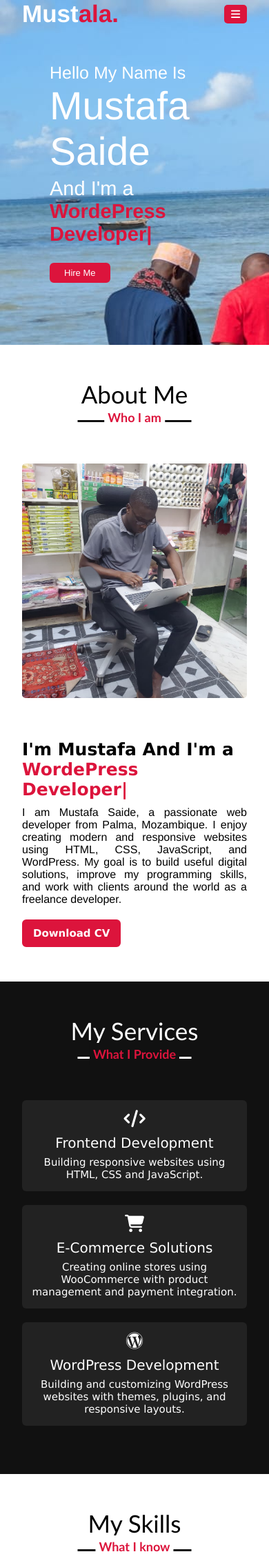
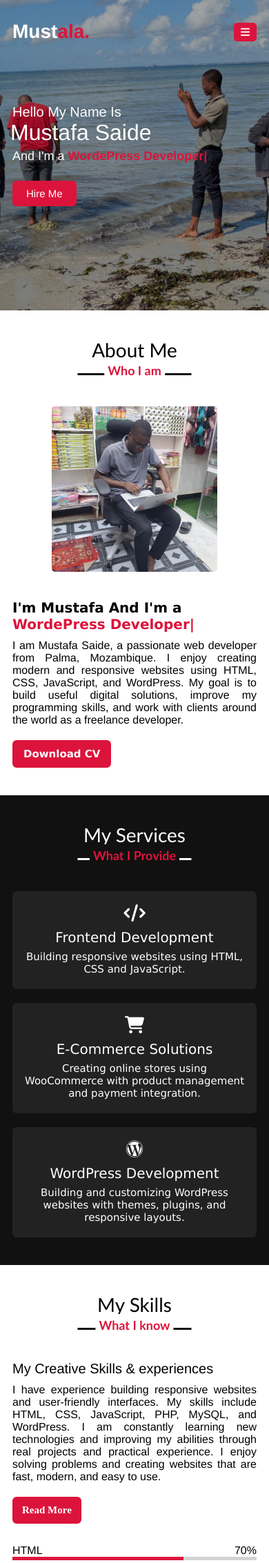
Before and after one commit to mustafasaidewaz-spec/mustala, a PHP site: page / in a window 390 px wide. Shown: the top 2266 px of the page at 69% size. Run offline with PHP 8.4, Linux system fonts and the light colour scheme; some libraries are stand-ins or nearby versions.

Commit message:
Update style.css

```diff
--- a/style.css
+++ b/style.css
@@ -13,13 +13,12 @@ html{
     padding: 0 70px;
     margin: auto;
 }
-
   /* navbar style */
 .navbar{
 position: fixed;
 width: 100%;
 z-index: 999;
-padding: 30 0;
+padding: 30px 0;
 font-family: 'Franklin Gothic Medium', 'Arial Narrow', Arial, sans-serif;
 transition: all 0.3s ease;
 }
@@ -97,14 +95,25 @@ color: crimson;
    /* HOMEPAGE STYLE */
     .home{
         display: flex;
-        background: url("ptf baner.jpeg") no-repeat;
-        height: 90vh;
+        background: url("img/ptf baner.jpeg") no-repeat center;
+        background-size: cover;
+        height: 100vh;
         color: #fff;
         min-height: 500px;
         font-family: 'Franklin Gothic Medium', 'Arial Narrow', Arial, sans-serif;
+        position: relative;
+    }
+    .home::before{
+        content: "";
+        position: absolute;
+        inset: 0;
+        background: rgba(0, 0, 0, 0.35);
     }
     .home .max-width{
-        margin: auto 0 auto 40px
+        margin: auto 0 auto 40px;
+        width: 100%;
+        position: relative;
+        z-index: 1;
     }
 
     .home .home-content .text-1{
@@ -201,6 +210,7 @@ width: 45%;
 .about .about-content .left img{
 height: 400px;
 width: 400px;
+max-width: 100%;
 object-fit: cover;
 border-radius: 5px;
 }
@@ -250,12 +260,15 @@ content: "What I Provide";
 background: #111;
 }
 
+.services .serv-content{
+    gap: 20px;
+}
 .services .serv-content .card{
-    width: calc(33% - 20px);
+    width: calc(33.333% - 14px);
     background: #222;
     text-align: center;
     border-radius: 6px;
-    padding: 15px 10px;
+    padding: 20px 15px;
     cursor: pointer;
     transition: all 0.3s ease;
 }
@@ -546,33 +565,23 @@ footer a:hover{
     transform: translateY(-5px);
 }
 
-        /* responsiv media query :start */
-         @media (max-width: 11300px){
-            .max-width{
+/* responsive media queries */
+@media (max-width: 1300px){
+    .home .max-width{
         margin-left: 0;
     }
 }
+
 @media (max-width: 1104px){
     .about .about-content .left img{
-height: 340px;
-width: 340px;
-}
-.skills .skills-content .column {
-width: 100%;
-margin-bottom: 25px;
+        height: 350px;
+        width: 350px;
     }
 }
-          @media (max-width: 947px){
+
+@media (max-width: 991px){
     .max-width{
-                padding: 0 50px;
-            }
-          }
-        @media (max-width: 947px){
-            .max-width{
-                padding: 0 50px;
-            }
-            .home{
-                height: 50%;
+        padding: 0 40px;
     }
     .menu-btn{
         display: block;
@@ -600,36 +609,19 @@ margin-bottom: 25px;
     }
     .navbar .menu li a{
         display: inline-block;
-                margin: 20px 0;
-                font-size: 25px;
+        margin: 18px 0;
+        font-size: 24px;
+        margin-left: 0;
+    }
+    .home{
+        height: 50vh;
 
     }
-
- .home .max-width{
-        margin: auto 0 auto 40px
-    }
-
-    .home .home-content .text-1{
-        font-size: 25px;
-    }
-
     .home .home-content .text-2{
-        font-size: 57px;
-        font-weight: 400;
-        margin-left: 0;
+        font-size: 55px;
     }
     .home .home-content .text-3{
-        font-size: 29px;
-        margin: 5px 0;
-        }
-
-
-        .home .home-content a{
-            font-size: 15px;
-            padding: 5px 20px;
-        }
-            .max-width{
-        max-width: 800px;
+        font-size: 28px;
     }
     .about .about-content .column{
         width: 100%;
@@ -637,52 +629,93 @@ margin-bottom: 25px;
     .about .about-content .left{
         display: flex;
         justify-content: center;
-            margin: 0 auto 60px;
+        margin: 0 auto 40px;
     }
     .about .about-content .right{
-flex: 100%;
+        width: 100%;
     }
     .services .serv-content .card{
-    width: calc(50% - 0);
-    margin-bottom: 20px;
-
+        width: calc(50% - 10px);
+    }
+    .skills .skills-content .column,
+    .contact .contact-content .column{
+        width: 100%;
+        margin-bottom: 30px;
     }
 }
 
-
-
 @media (max-width: 690px){
     .max-width{
-                padding: 0 32px;
+        padding: 0 24px;
     }
-
+    section{
+        padding: 40px 0;
+    }
+    section .title{
+        font-size: 28px;
+        margin-bottom: 45px;
+    }
+    .home{
+        min-height: 450px;
+    }
+    .home .max-width{
+        margin: auto 0;
+    }
     .home .home-content .text-1{
-        font-size: 25px;
-
+        font-size: 20px;
+    }
+    .home .home-content .text-2{
+        font-size: 40px;
+        line-height: 1.15;
+        word-break: break-word;
+    }
+    .home .home-content .text-3{
+        font-size: 22px;
     }
     .home .home-content a{
- font-size: 13px;
-            padding: 5px 19px;
+        font-size: 15px;
+        padding: 8px 18px;
     }
-
-    .home .home-content .text-2{
-        font-size: 57px;
-        font-weight: 400;
-        margin-left: 0;
+    .about .about-content .left img{
+        height: 280px;
+        width: 280px;
     }
-        .home .home-content .text-3{
-        font-size: 29px;
-        margin: 5px 0;
+    .about .about-content .text{
+        font-size: 20px;
     }
     .services .serv-content .card{
         width: 100%;
     }
-
-
-.skills .skills-content .column,.contact .contact-content .column{
-
+    .skills .skills-content .left .text{
+        font-size: 20px;
+    }
+    .contact .right form .fields{
+        flex-direction: column;
+        gap: 0;
+    }
+    .contact .right form .button{
         width: 100%;
-     margin-bottom: 20px;
+    }
+    .navbar .logo a{
+        font-size: 28px;
+    }
 }
 
+@media (max-width: 500px){
+    .max-width{
+        padding: 0 18px;
     }
+    .home .home-content .text-2{
+        font-size: 32px;
+    }
+    .home .home-content .text-3{
+        font-size: 18px;
+    }
+    .about .about-content .left img{
+        height: 240px;
+        width: 240px;
+    }
+    .scroll-up-btn{
+        right: 15px;
+    }
+}
```
Also changed, not shown: other parts of style.css (+16 -11 lines). Lines whose indentation alone changed are shown as unchanged.
